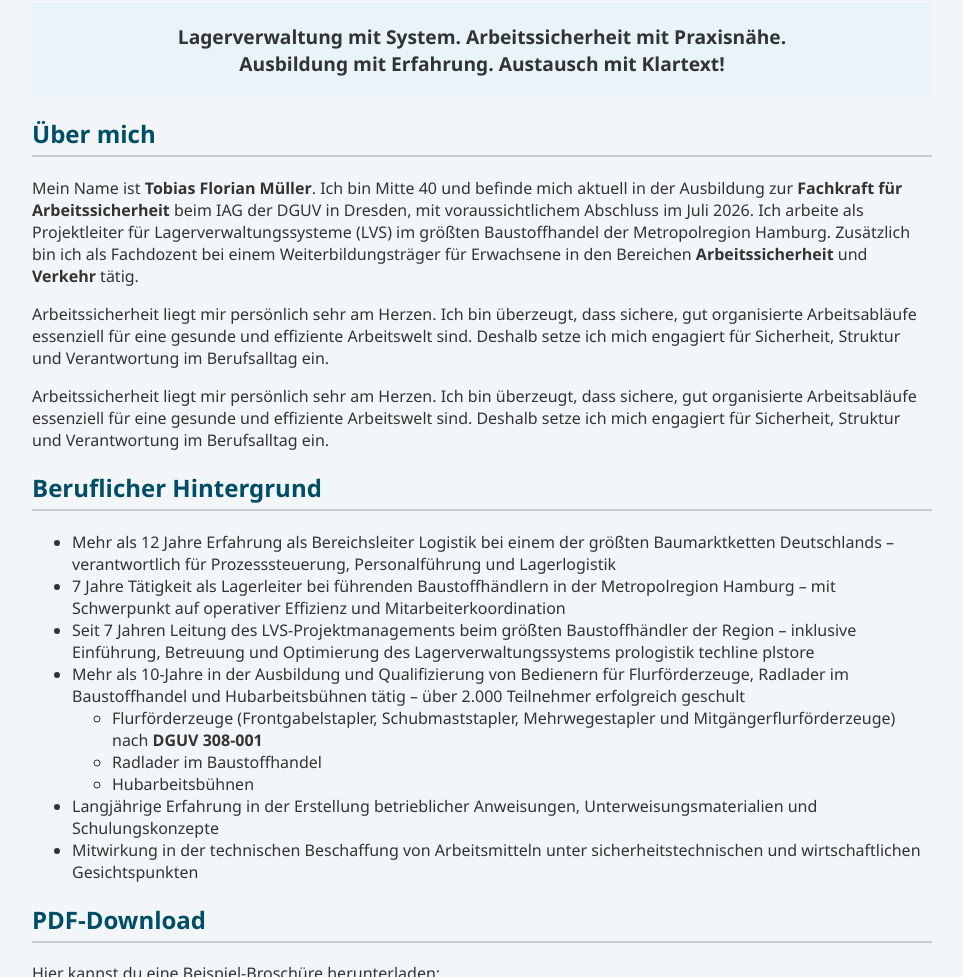
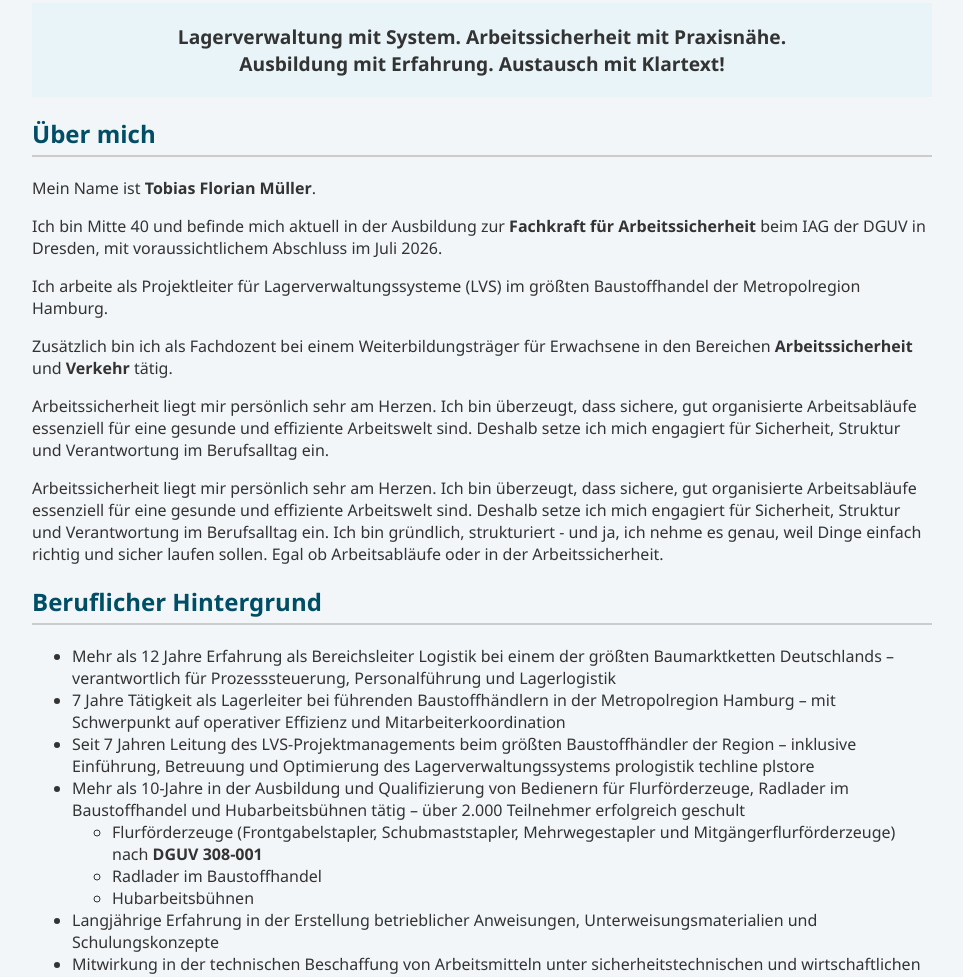
Before and after one commit to tfmueller999/ausbildung-hamburg-sifa, a plain HTML site: page index.html in a window 1280 px wide. Shown: the part 997-1974 px from the top of the page, without its empty margins (158-1121 px from the left). Drawn offline with Linux system fonts and the light colour scheme.

Commit message:
Update index.html

```diff
--- a/index.html
+++ b/index.html
@@ -82,11 +82,13 @@
     <h2>Über mich</h2>
     <p>
       <p>
-    Mein Name ist <strong>Tobias Florian Müller</strong>. Ich bin Mitte 40 und befinde mich aktuell in der Ausbildung zur
+    Mein Name ist <strong>Tobias Florian Müller</strong>.
+       <p>
+    Ich bin Mitte 40 und befinde mich aktuell in der Ausbildung zur
     <strong>Fachkraft für Arbeitssicherheit</strong> beim IAG der DGUV in Dresden, mit voraussichtlichem Abschluss im Juli 2026.
-
+   <p>
     Ich arbeite als Projektleiter für Lagerverwaltungssysteme (LVS) im größten Baustoffhandel der Metropolregion Hamburg.
-
+     <p>
     Zusätzlich bin ich als Fachdozent bei einem Weiterbildungsträger für Erwachsene in den Bereichen
     <strong>Arbeitssicherheit</strong> und <strong>Verkehr</strong> tätig.
   </p>
@@ -99,6 +101,8 @@
       Arbeitssicherheit liegt mir persönlich sehr am Herzen. Ich bin überzeugt, dass sichere, gut organisierte Arbeitsabläufe
       essenziell für eine gesunde und effiziente Arbeitswelt sind. Deshalb setze ich mich engagiert für Sicherheit,
       Struktur und Verantwortung im Berufsalltag ein.
+
+      Ich bin gründlich, strukturiert - und ja, ich nehme es genau, weil Dinge einfach richtig und sicher laufen sollen. Egal ob Arbeitsabläufe oder in der Arbeitssicherheit.
     </p>
   </section>
 
```
